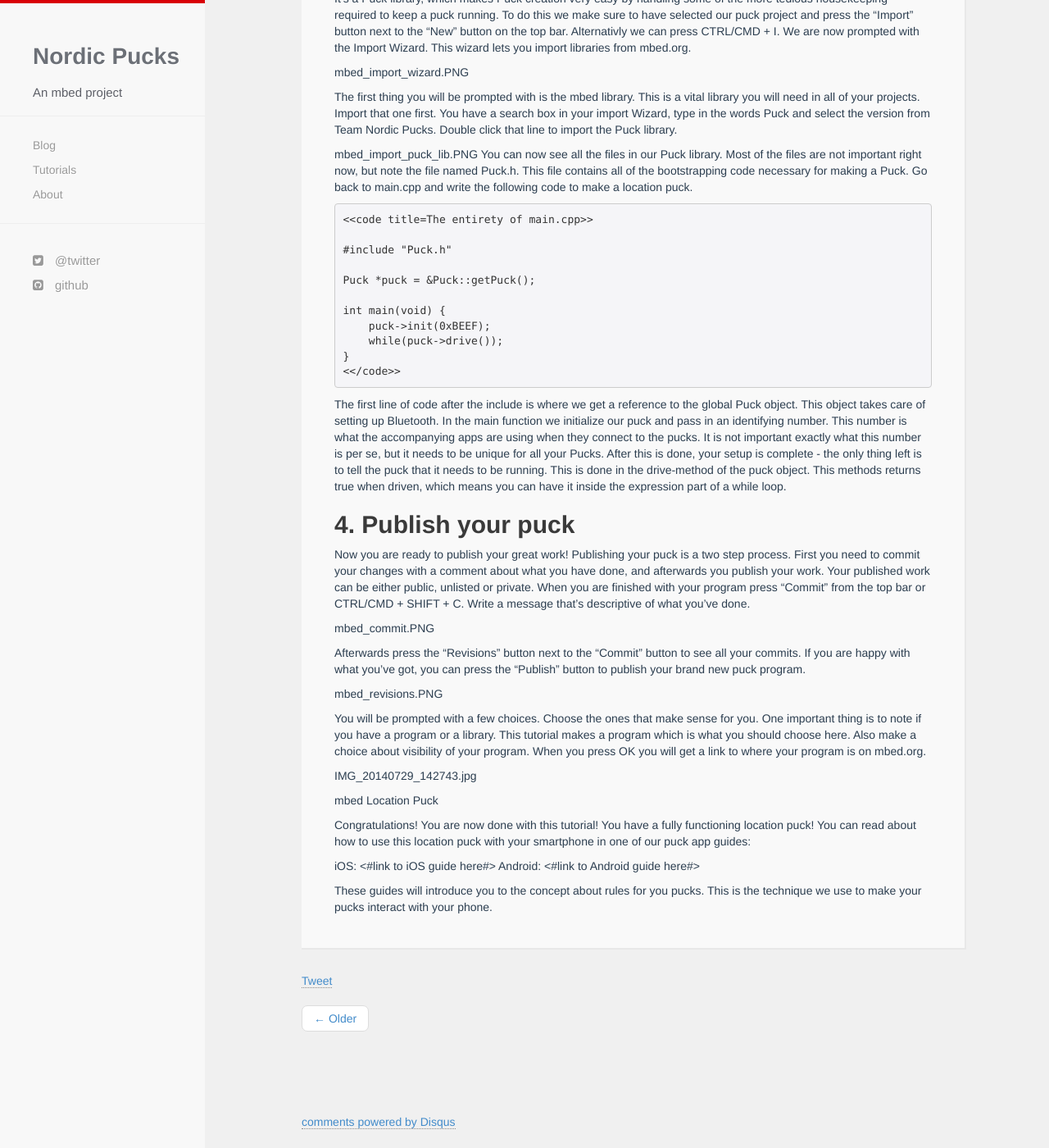
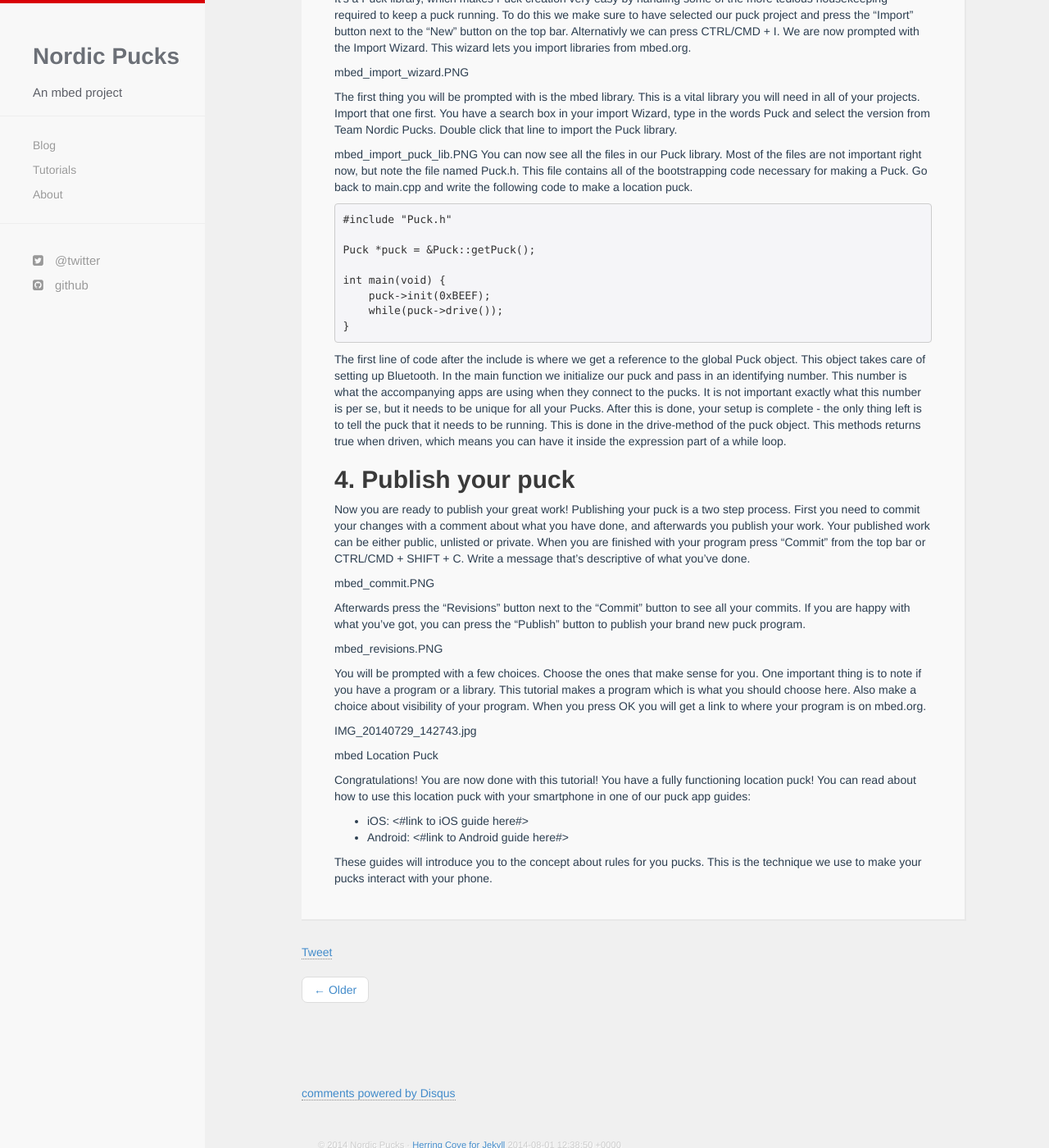
Before and after one commit to NordicPlayground/puck, a Jekyll site: the page built from _tutorials/location.md, in a window 1280 px wide and 1400 px high, scrolled down 1883 px. Shown: the whole window at 82% size. Built offline with Jekyll 4.4.1, drawn with Linux system fonts in a browser that asks for light colours; nearby versions of some CDN libraries; comment, search, counter and statistics services are not loaded.

````diff
--- a/_tutorials/location.md
+++ b/_tutorials/location.md
@@ -110,19 +110,14 @@ Most of the files are not important right now, but note the file named Puck.h.
 This file contains all of the bootstrapping code necessary for making a Puck.
 Go back to main.cpp and write the following code to make a location puck.
 
-```
-<<code title=The entirety of main.cpp>>
+    #include "Puck.h"
 
-#include "Puck.h"
+    Puck *puck = &Puck::getPuck();
 
-Puck *puck = &Puck::getPuck();
-
-int main(void) {
-    puck->init(0xBEEF);
-    while(puck->drive());
-}
-<</code>>
-```
+    int main(void) {
+        puck->init(0xBEEF);
+        while(puck->drive());
+    }
 
 The first line of code after the include is where we get a reference to the global Puck object.
 This object takes care of setting up Bluetooth. In the main function we initialize our puck and pass in an identifying number.
@@ -160,7 +155,7 @@ Congratulations! You are now done with this tutorial!
 You have a fully functioning location puck!
 You can read about how to use this location puck with your smartphone in one of our puck app guides:
 
-iOS: <#link to iOS guide here#>
-Android: <#link to Android guide here#>
+- iOS: <#link to iOS guide here#>
+- Android: <#link to Android guide here#>
 
 These guides will introduce you to the concept about rules for you pucks. This is the technique we use to make your pucks interact with your phone.
````
